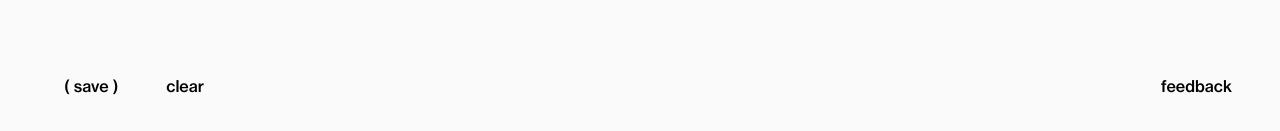
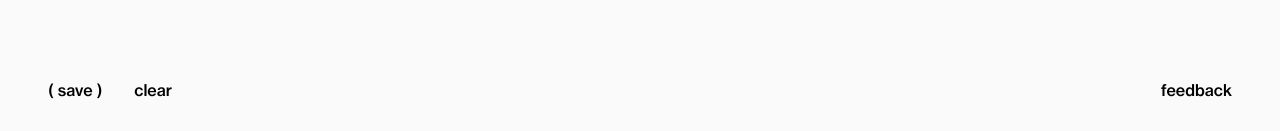
Before and after one commit to alexakten/strom, a Next.js app: page /type in a window 1280 px wide. Shown: the part 666-797 px from the top of the page. Built offline with nearby package versions, Linux system fonts and the light colour scheme.

Commit message:
save button padding

```diff
--- a/src/app/type/page.tsx
+++ b/src/app/type/page.tsx
@@ -142,14 +142,7 @@
 
       <div className="flex w-full font-medium justify-between items-center">
         <div className="flex flex-row gap-8">
-          <button
-            type="button"
-            aria-label="save"
-            onClick={saveText}
-            className={`py-1 px-4 rounded-md ${
-              theme === "dark" ? "border-white" : "border-black"
-            }`}
-          >
+          <button type="button" onClick={saveText}>
             ( save )
           </button>
           <button type="button" onClick={clearText}>
```
